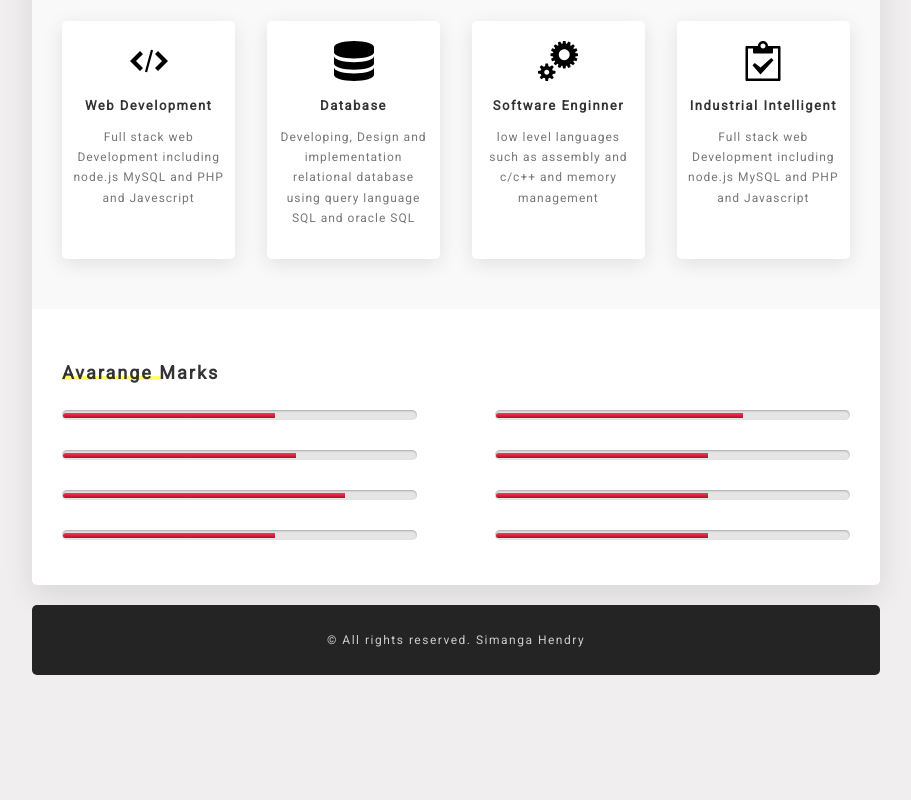
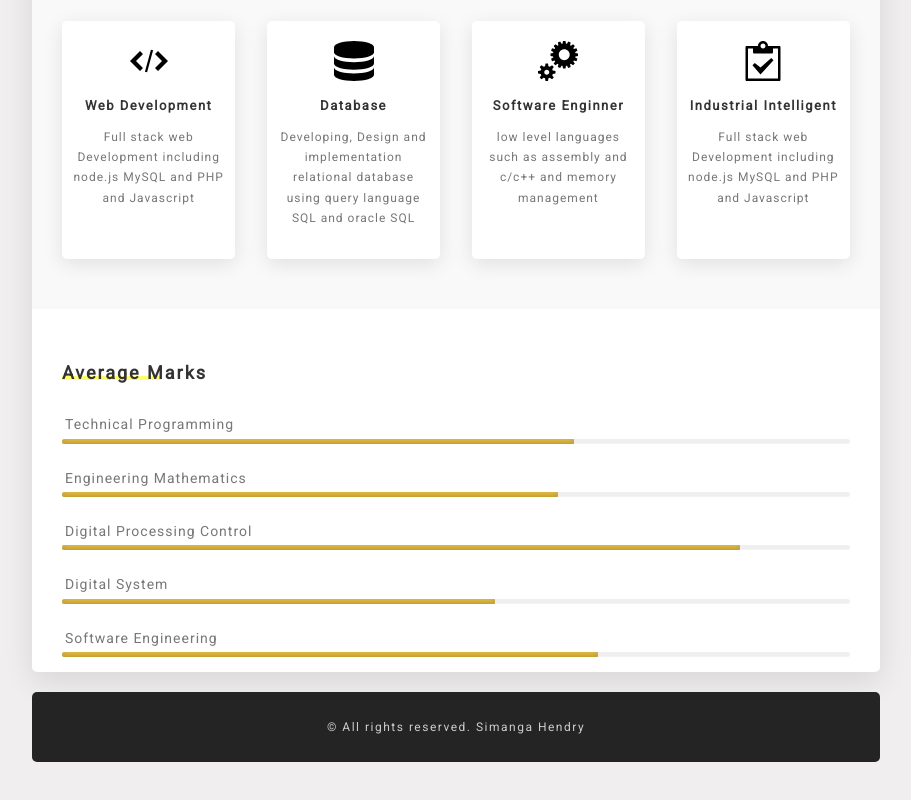
Before and after one commit to h3ndry/myportfolio, a website: page index.html in a window 1280 px wide. Shown: the part 594-1394 px from the top of the page, without its empty margins (320-1231 px from the left). Before the commit the page ends 1349 px from the top, so only its background shows below. Drawn offline with Linux system fonts and the light colour scheme.

Commit message:
I fixed the marks section

```diff
--- a/index.html
+++ b/index.html
@@ -6,7 +6,7 @@
   <meta name="viewport" content="width=device-width, initial-scale=1.0">
   <meta http-equiv="X-UA-Compatible" content="ie=edge">
 
-  <link href="https://fonts.googleapis.com/css?family=Roboto&display=swap" rel="stylesheet">
+  <link href="https://fonts.googleapis.com/css?family=Roboto:300,400&display=swap" rel="stylesheet">
   <link rel="stylesheet" href="css/main.css">
   <title>Simanga Hendry | Computer Programmer</title>
 </head>
@@ -120,7 +120,7 @@
               </svg>
               <h3 class="cards__heading">Web Development</h3>
               <p class="cards__paragraph">
-                Full stack web Development including node.js MySQL and PHP and Javescript
+                Full stack web Development including node.js MySQL and PHP and Javascript
               </p>
 
             </div>
@@ -154,40 +154,46 @@
         </div>
 
         <div class="section-modules">
-          <h2 class="main-content__heading">Avarange Marks</h2>
+          <h2 class="main-content__heading">Average Marks</h2>
 
-          <div class="marks">
-            <div class="mark">
-              <div class="animation-bar">
-                <span style="width: 60%"></span>
-              </div>
-              <div class="animation-bar">
-                <span style="width: 66%"></span>
-              </div>
-              <div class="animation-bar">
-                <span style="width: 80%"></span>
-              </div>
-              <div class="animation-bar">
-                <span style="width: 60%"></span>
-              </div>
-            </div>
-            <div class="mark">
-              <div class="animation-bar">
-                <span style="width: 70%"></span>
-              </div>
-              <div class="animation-bar">
-                <span style="width: 60%"></span>
-              </div>
-              <div class="animation-bar">
-                <span style="width: 60%"></span>
-              </div>
-              <div class="animation-bar">
-                <span style="width: 60%"></span>
-              </div>
+          <div class="mark">
+            <p class="mark__caption">Technical Programming</p>
+            <div class="mark__bar">
+              <span style="width: 65%"></span>
             </div>
           </div>
+
+          <div class="mark">
+            <p class="mark__caption">Engineering Mathematics</p>
+            <div class="mark__bar">
+              <span style="width: 63%"></span>
+            </div>
+          </div>
+
+          <div class="mark">
+            <p class="mark__caption">Digital Processing Control</p>
+            <div class="mark__bar">
+              <span style="width: 86%"></span>
+            </div>
+          </div>
+
+          <div class="mark">
+            <p class="mark__caption">Digital System</p>
+            <div class="mark__bar">
+              <span style="width: 55%"></span>
+            </div>
+          </div>
+
+          <div class="mark">
+            <p class="mark__caption">Software Engineering</p>
+            <div class="mark__bar">
+              <span style="width: 68%"></span>
+            </div>
+          </div>
+
         </div>
       </div>
+
 
       <div id="resume" class="main-content" data-tab-content>
         Resume wala, wala Shit
@@ -207,8 +213,8 @@
 
       <div class="footer">
         <p class="footer__paragraph">&copy; All rights reserved. Simanga Hendry</p>
+      </div>
     </main>
-
   </div>
 
   <script src="js/main.js"></script>
--- a/sass/_componets.scss
+++ b/sass/_componets.scss
@@ -52,20 +52,6 @@
       height: 50%;
       background: #c5c5c5;
     }
-
-
-  /*  & p::before {
-      content: '';
-      top: 0;
-      left: 0;
-      position: absolute;
-      display: block;
-      width: .5rem;
-      height: .5rem;
-      background: rgba(233, 33, 99, 1);
-      border-radius: 50%;
-      box-shadow: 0 0 0 3px rgba(233, 33, 99, 1);
-    } */
 
     p span {
       columns: var(--color-grey-dark-1);
@@ -267,55 +253,45 @@
     margin-bottom: 2rem;
   }
 }
+.mark {
+  &:not(:last-of-type) {
+    margin-bottom: 2rem;
+  }
 
-.animation-bar {
-  position: relative;
-  display: block;
-  padding: .1rem;
-  font-size: .5rem;
-  line-height: .8rem;
-  border-radius: 3rem;
-  background: rgba(0, 0, 0, .1);
-  box-shadow: inset 0 1px 2px rgba(0, 0, 0, .25), 0 1px rgba(255, 255, 255, .8);
-  margin-bottom: 3rem;
+  &__caption {
+    font-size: 1.4rem;
+    padding: .3rem;
+    letter-spacing: .1rem;
+  }
 
-  & span {
+  &__bar {
+    height: .5rem;  /* Can be anything */
     position: relative;
-    display: inline-block;
-    vertical-align: middle;
-    height: .5rem;
-    border-radius: 10px 0 0 10px;
-    overflow: hidden;
-    background-color: var(--color-pri);
-    background-size: 100%;
-   background-image: linear-gradient(to bottom, #f2395a, #b90c2b);
+    background: var(--color-grey-light-3);
+    border-radius: 25px;
+    //padding: 10px;
+    box-shadow: inset 0 -1px 1px rgba(255,255,255,0.3);
 
-   &::after {
-     position: absolute;
-     content: "";
-     top: 0;
-     left: 0;
-     bottom: 0;
-     background-size: 100%;
-     background: linear-gradient(45deg, #fff 25%,
-     rgba(0,0,0,0) 25%,
-     rgba(0,0,0,0) 50%,
-     #fff 50%,
-     #fff 75%,
-     rgba(0,0,0,0) 75%,
-      rgba(0,0,0,0));
-   }
-
+    & > span {
+      display: block;
+      height: 100%;
+      border-top-right-radius: 8px;
+      border-bottom-right-radius: 8px;
+      border-top-left-radius: 20px;
+      border-bottom-left-radius: 20px;
+      background-color: var(--color-pri);
+      background-image: linear-gradient(
+        center bottom,
+        rgb(43,194,83) 37%,
+        rgb(84,240,84) 69%
+      );
+      box-shadow:
+        inset 0 2px 9px  rgba(255,255,255,0.3),
+        inset 0 -2px 6px rgba(0,0,0,0.4);
+      position: relative;
+      overflow: hidden;
+    }
   }
-}
-
-.marks {
-  display: flex;
-  justify-content: space-between;
-}
-
-.mark {
-  flex: 0 0 45%;
 }
 
 .footer {
--- a/sass/_typography.scss
+++ b/sass/_typography.scss
@@ -1,5 +1,5 @@
 body {
-  font-family: 'Roboto', Verdana, Geneva, Tahoma, sans-serif;
+  font-family: 'Roboto', sans-serif,Verdana, Geneva, Tahoma;
 }
 
 .heading-pri {
```
Also changed, not shown: css/main.css, img/refference/Screenshot_2019-08-16 Mat(1).png (added), img/refference/Screenshot_2019-08-16 Mat(2).png (added), img/refference/Screenshot_2019-08-16 Mat(3).png (added), img/refference/Screenshot_2019-08-16 Mat(4).png (added), img/refference/Screenshot_2019-08-16 Mat(5).png (added), img/refference/Screenshot_2019-08-16 Mat.png (added), 1 other file.
